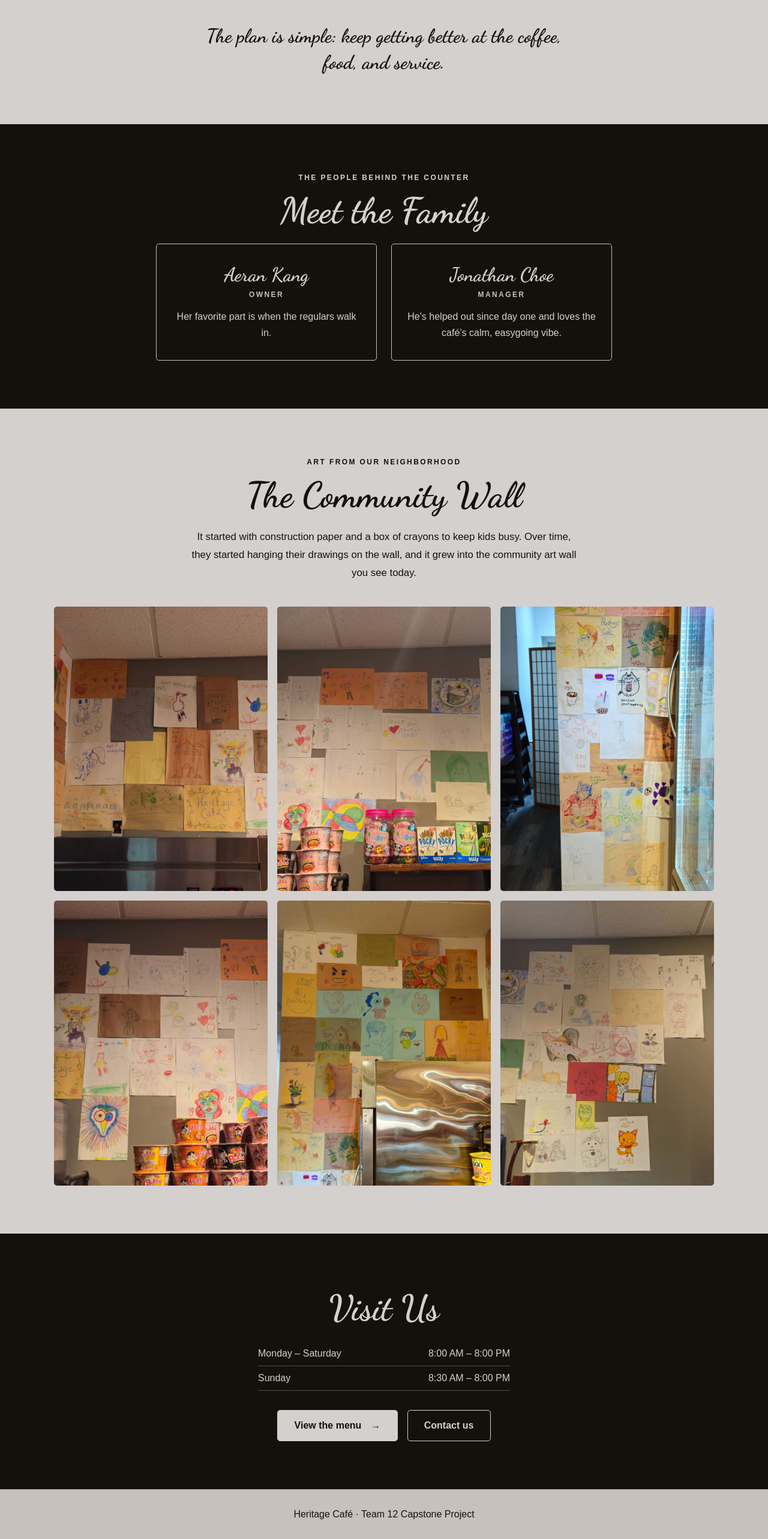
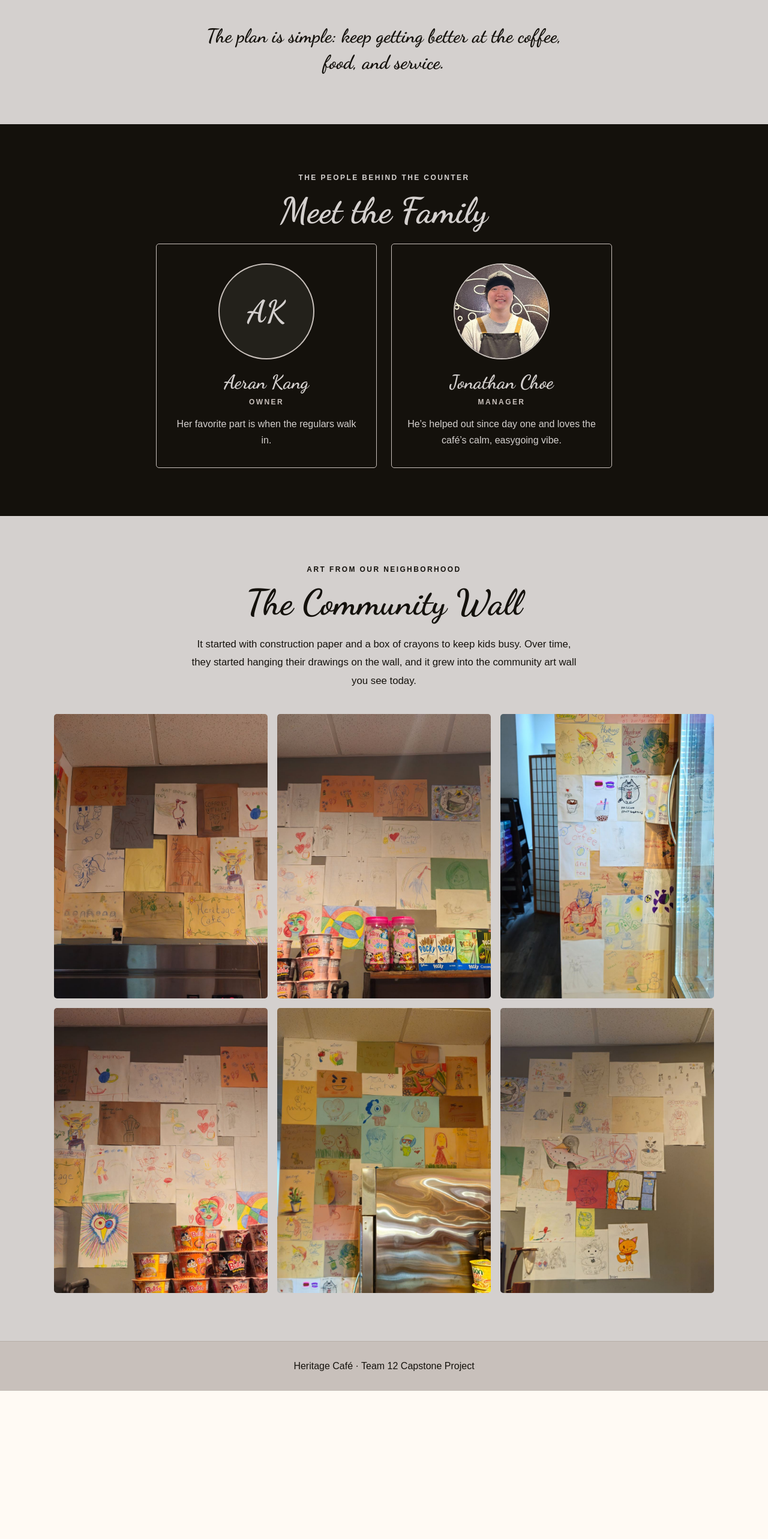
Before and after one commit to Homeless-Rubber-Duck/capstone-T12, a SvelteKit app: page /about in a window 1280 px wide. Shown: the part 759-3324 px from the top of the page at 60% size. After the commit the page ends 3077 px from the top, so only its background shows below. Built offline with nearby package versions, Linux system fonts and the light colour scheme.

Commit message:
Add Jonathan's photo to family card and remove Visit Us section

```diff
--- a/src/routes/about/+page.svelte
+++ b/src/routes/about/+page.svelte
@@ -14,12 +14,14 @@
     {
       name: 'Aeran Kang',
       role: 'Owner',
-      line: 'Her favorite part is when the regulars walk in.'
+      line: 'Her favorite part is when the regulars walk in.',
+      photo: ''
     },
     {
       name: 'Jonathan Choe',
       role: 'Manager',
-      line: 'He’s helped out since day one and loves the café’s calm, easygoing vibe.'
+      line: 'He’s helped out since day one and loves the café’s calm, easygoing vibe.',
+      photo: '/images/about/jonathan-choe.jpg'
     }
   ];
 </script>
@@ -65,6 +67,11 @@
   <div class="cards">
     {#each family as person}
       <article class="card">
+        {#if person.photo}
+          <img class="portrait" src={person.photo} alt={`${person.name}, ${person.role} of Heritage Café`} width="600" height="600" loading="lazy" />
+        {:else}
+          <div class="portrait initials" aria-hidden="true">{person.name.split(' ').map((n) => n[0]).join('')}</div>
+        {/if}
         <h3>{person.name}</h3>
         <p class="role">{person.role}</p>
         <p>{person.line}</p>
@@ -91,21 +98,9 @@
   </ul>
 </section>
 
-<section class="visit" aria-labelledby="visit-heading">
-  <h2 id="visit-heading">Visit Us</h2>
-  <ul class="hours">
-    <li><span>Monday – Saturday</span><span>8:00 AM – 8:00 PM</span></li>
-    <li><span>Sunday</span><span>8:30 AM – 8:00 PM</span></li>
-  </ul>
-
-  <div class="actions">
-    <a class="button primary" href="/menu">View the menu <span aria-hidden="true">→</span></a>
-    <a class="button secondary" href="/contact">Contact us</a>
-  </div>
-</section>
 
 <style>
-  .hero, .story, .family, .wall, .visit {
+  .hero, .story, .family, .wall {
     --ink: #14110c;
     --cream: #d4d0ce;
     --stone: #c8c0bb;
@@ -216,9 +211,32 @@
   }
 
   .card {
+    display: flex;
+    flex-direction: column;
+    justify-content: center;
     padding: 2rem 1.5rem;
     border: 1px solid var(--stone);
     border-radius: 5px;
+  }
+
+  .portrait {
+    display: block;
+    width: 160px;
+    height: 160px;
+    margin: 0 auto 1.2rem;
+    border-radius: 50%;
+    object-fit: cover;
+    border: 2px solid var(--stone);
+  }
+
+  .initials {
+    display: grid;
+    place-items: center;
+    background: rgba(212, 208, 206, 0.08);
+    font-family: 'Dancing Script', cursive;
+    font-size: 3.2rem;
+    font-weight: 700;
+    color: var(--cream);
   }
 
   .card h3 {
@@ -274,65 +292,9 @@
     object-fit: cover;
     border-radius: 5px;
   }
-
-  /* Visit */
-  .visit {
-    background: var(--ink);
-    color: var(--cream);
-    padding: clamp(3rem, 7vw, 5rem) 1.5rem;
-    text-align: center;
-  }
-
-  .hours {
-    list-style: none;
-    padding: 0;
-    margin: 0 auto 2rem;
-    max-width: 420px;
-  }
-
-  .hours li {
-    display: flex;
-    justify-content: space-between;
-    gap: 1rem;
-    padding: 0.7rem 0;
-    border-bottom: 1px solid rgba(212, 208, 206, 0.3);
-  }
-
-  .actions {
-    display: flex;
-    flex-wrap: wrap;
-    justify-content: center;
-    gap: 1rem;
-  }
-
-  .button {
-    display: inline-flex;
-    align-items: center;
-    gap: 1rem;
-    padding: 1rem 1.7rem;
-    border: 1px solid var(--cream);
-    border-radius: 5px;
-    font-weight: 700;
-    text-decoration: none;
-    transition: background 0.2s, color 0.2s;
-  }
-
-  .primary { background: var(--cream); color: var(--ink); }
-  .primary:hover { background: var(--stone); }
-  .secondary { color: var(--cream); }
-  .secondary:hover { background: rgba(212, 208, 206, 0.15); }
-
-  a:focus-visible {
-    outline: 3px solid currentColor;
-    outline-offset: 4px;
-  }
-
   @media (max-width: 720px) {
     .cards { grid-template-columns: 1fr; }
     .gallery { grid-template-columns: repeat(2, minmax(0, 1fr)); gap: 0.6rem; }
   }
 
-  @media (prefers-reduced-motion: reduce) {
-    .button { transition: none; }
-  }
 </style>
```
Also changed, not shown: static/images/about/jonathan-choe.jpg (added).
